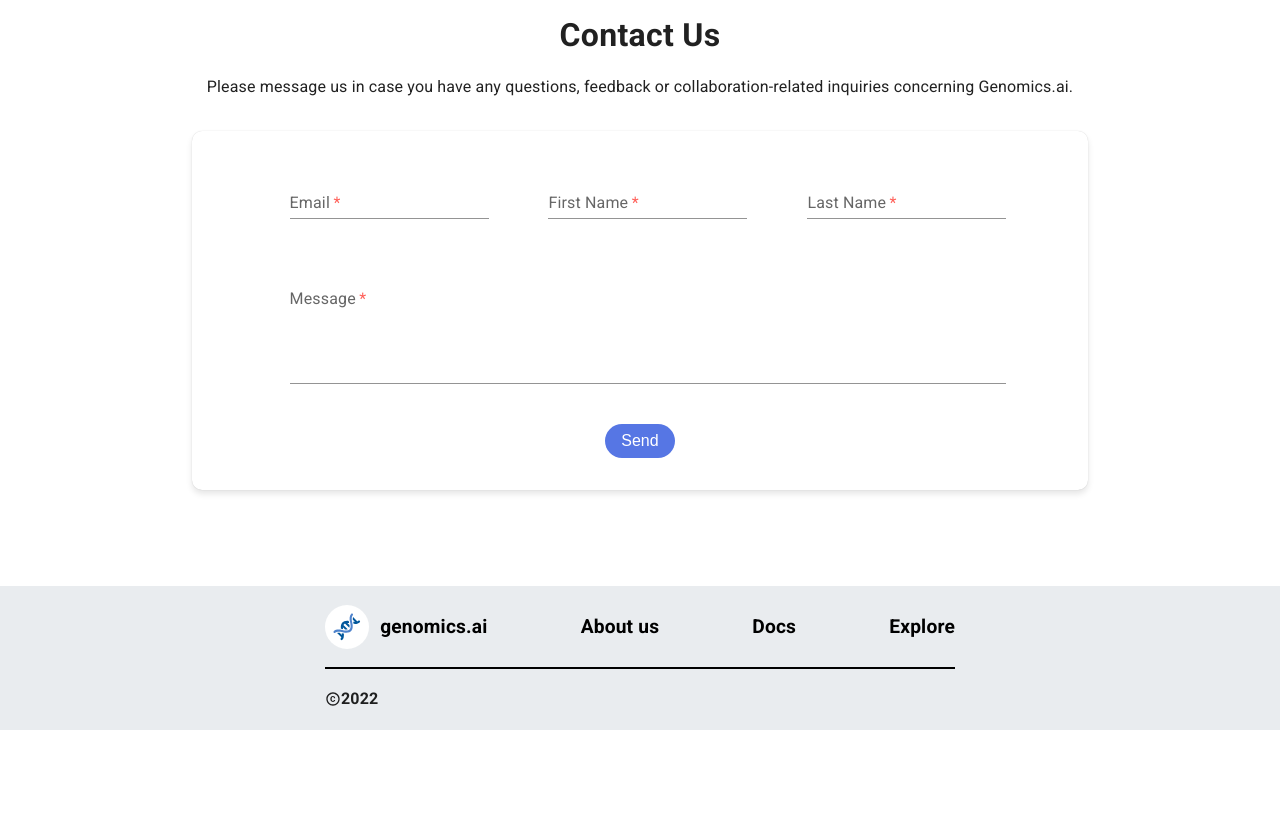
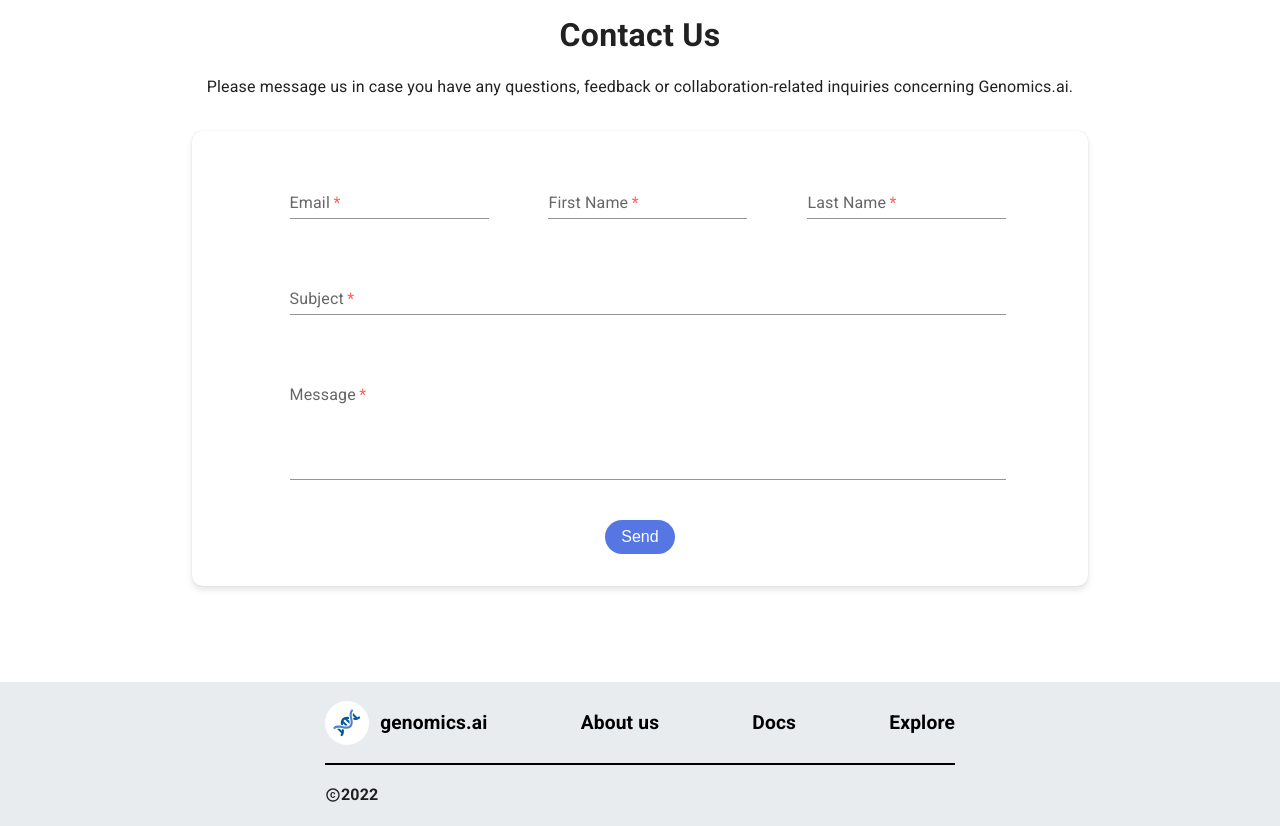
Before and after one commit to jst-seminar-rostlab-tum/genomics.ai, a React (Create React App) app in the folder Frontend/: page /dashboard in a window 1280 px wide. Shown: the part 2780-3606 px from the top of the page. Before the commit the page ends 3510 px from the top, so only its background shows below. Built offline with nearby package versions, Linux system fonts and the light colour scheme.

Commit message:
adjust input to fit form, implemented the function

```diff
--- /dev/null
+++ b/Frontend/src/components/ContactForm/index.jsx
@@ -0,0 +1,64 @@
+import { Box, Typography, Button, Stack, TextField, TextareaAutosize } from "@mui/material";
+import { useState } from "react";
+import CustomButton from "components/CustomButton";
+import Input from 'components/Input/Input'
+import ContactUsService from "shared/services/ContactUs.service";
+
+export default function ContactForm(){
+
+  const [data, setData] = useState({email: "", firstName: "", lastName: "", subject: "", message: ""})
+  const [error, setError] = useState({email: false, firstName: false, lastName: false, subject: false, message: false})
+
+  const onChange = (type) =>
+    (event) => {
+      setData({...data, [type]: event.target.value})
+    }
+
+  const onFocus = (type) =>
+    () => {
+      setError({...error, [type]: false})
+    }
+
+  const onBlur = (type) =>
+    () => {
+    if(data[type]==="") setError({...error, [type]: true})
+    else setError({...error, [type]: false})
+    }
+
+  const onClick = () => {
+    let ok=true
+    const newError = {...error}
+    for(const type in data){
+      if(data[type]===""){
+        newError[type]=true
+        ok=false
+      }
+    }
+    setError(newError)
+
+    ContactUsService.postContactForm(data)
+  }
+
+  return (
+    <Box sx={{
+      width: "100%",
+      margin: "2em 0 0em 0",
+      padding: "2em 0em",
+      boxShadow: "0px 4px 6px rgba(0, 0, 0, 0.10), 0px 0px 1px rgba(0, 0, 0, 0.20)",
+      borderRadius: "10px"
+    }}>
+      <Stack sx={{ width: "80%", margin: "auto" }} direction="column" spacing={4}>
+        <Stack direction="row" justifyContent="space-between" spacing={2}>
+          <Input isRequired label="Email" errorHandler={error.email} helperText={error.email ? "Email cannot be empty!" : ""} onChangeEvent={onChange("email")} onBlurEvent={onBlur("email")} onFocusEvent={onFocus("email")} />
+          <Input isRequired label="First Name" errorHandler={error.firstName} helperText={error.firstName ? "First Name cannot be empty!" : ""} onChangeEvent={onChange("firstName")} onBlurEvent={onBlur("firstName")} onFocusEvent={onFocus("firstName")} />
+          <Input isRequired label="Last Name" errorHandler={error.lastName} helperText={error.lastName ? "Last Name cannot be empty!" : ""} onChangeEvent={onChange("lastName")} onBlurEvent={onBlur("lastName")} onFocusEvent={onFocus("lastName")} />
+        </Stack>
+        <Input isRequired label="Subject" maxLength={100} errorHandler={error.subject} helperText={error.subject ? "Subject cannot be empty!" : ""} onChangeEvent={onChange("subject")} onBlurEvent={onBlur("subject")} onFocusEvent={onFocus("subject")} />
+        <Input isRequired label="Message" multiline maxLength={1000} errorHandler={error.message} helperText={error.message ? "Message cannot be empty!" : ""} onChangeEvent={onChange("message")} onBlurEvent={onBlur("message")} onFocusEvent={onFocus("message")} />
+        <Box sx={{display: "flex", flexDirection: "row", justifyContent: "center"}}>
+          <CustomButton onClick={onClick}>Send</CustomButton>
+        </Box>
+      </Stack>
+    </Box>
+  )
+}
--- a/Frontend/src/components/Input/Input.jsx
+++ b/Frontend/src/components/Input/Input.jsx
@@ -31,7 +31,7 @@ import { colors } from 'shared/theme/colors';
  */
 const Input = (props) => {
 
-  const {id,helperText, placeholder, errorHandler, disabledHandler, isRequired=false, defaultValue, multiline=false, onChangeEvent=null, label='Required', maxLength=40, type='text'} = props
+  const {id,helperText, placeholder, errorHandler, disabledHandler, isRequired=false, defaultValue, multiline=false, onChangeEvent=null, onBlurEvent=null, onFocusEvent=null, label='Required', maxLength=40, type='text'} = props
   return (
   <Box
     component="form"
@@ -57,6 +57,8 @@ const Input = (props) => {
       helperText={helperText}
       variant="standard"
       onChange={(e) => (onChangeEvent !== null ? onChangeEvent(e) : null)}
+      onBlur={(e) => (onBlurEvent !== null ? onBlurEvent(e) : null)}
+      onFocus={(e) => (onFocusEvent !== null ? onFocusEvent(e) : null)}
     />
   </Box>
 )};
--- /dev/null
+++ b/Frontend/src/shared/services/ContactUs.service.js
@@ -0,0 +1,13 @@
+import axiosInstance from './axiosInstance';
+
+const CONTACT_US = 'contactus';
+
+const ContactUsService = {
+  postContactForm: async ( data ) => {
+    await axiosInstance.post(`/${CONTACT_US}`, data)
+    .then((response)=>console.log(response))
+    .catch((error)=>console.log(error))
+  }
+};
+
+export default ContactUsService;
--- a/Frontend/src/views/Help/index.jsx
+++ b/Frontend/src/views/Help/index.jsx
@@ -3,6 +3,7 @@ import { Box, Typography, Button, Stack, TextField, TextareaAutosize } from "@mu
 import Input from 'components/Input/Input'
 import HeaderView from 'components/general/HeaderView';
 import CustomButton from "components/CustomButton";
+import ContactForm from 'components/ContactForm';
 
 export default function Help({ sidebarShown }) {
   const [contactDetails, setContactDetails] = useState({
@@ -47,7 +48,7 @@ export default function Help({ sidebarShown }) {
       </Box>
 
       <Box sx={{ position: "relative", width: "60vw", margin: "3em auto" }} >
-        <Box sx={{
+        {/* <Box sx={{
           width: "100%",
           margin: "2em 0 0em 0",
           padding: "2em 0em",
@@ -66,7 +67,8 @@ export default function Help({ sidebarShown }) {
               <CustomButton>Send</CustomButton>
             </Box>
           </Stack>
-        </Box>
+        </Box> */}
+        <ContactForm />
       </Box>
     </HeaderView>
   );
--- a/Frontend/src/views/Home/index.jsx
+++ b/Frontend/src/views/Home/index.jsx
@@ -19,6 +19,7 @@ import graphic4 from 'assets/landing-illustrations/results.png';
 import CustomButton from "components/CustomButton";
 import Input from 'components/Input/Input'
 import { useHistory, useLocation } from "react-router-dom";
+import ContactForm from 'components/ContactForm';
 
 const Home = () => {
 
@@ -180,7 +181,7 @@ const Home = () => {
         <Box ref={contactUsBoxRef} sx={{ position: "relative", margin: "4em auto", position: "relative", width: "100%" }} >
           <Typography sx={{ textAlign: "center" }} fontSize="2em" fontWeight="bold">Contact Us</Typography>
           <Typography marginTop="1em" sx={{ textAlign: "center" }} fontSize="1em">Please message us in case you have any questions, feedback or collaboration-related inquiries concerning Genomics.ai.</Typography>
-          <Box sx={{
+          {/* <Box sx={{
             width: "100%",
             margin: "2em auto 0em auto",
             padding: "2em 0em",
@@ -198,7 +199,8 @@ const Home = () => {
                 <CustomButton>Send</CustomButton>
               </Box>
             </Stack>
-          </Box>
+          </Box> */}
+          <ContactForm />
         </Box>
       </Box>
 
```
